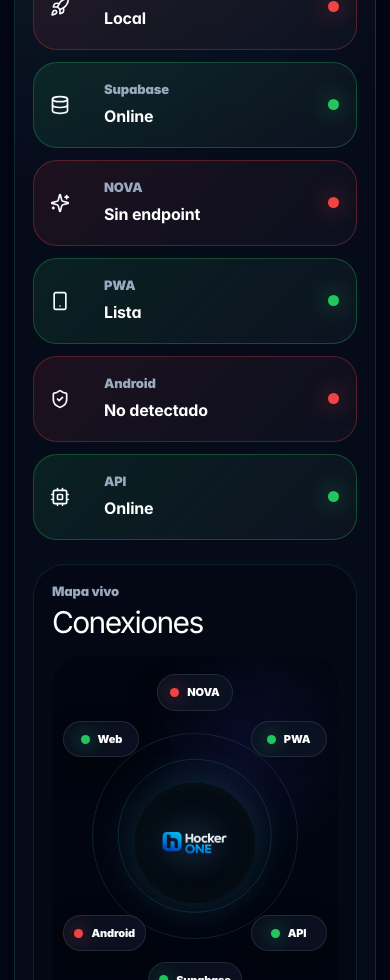
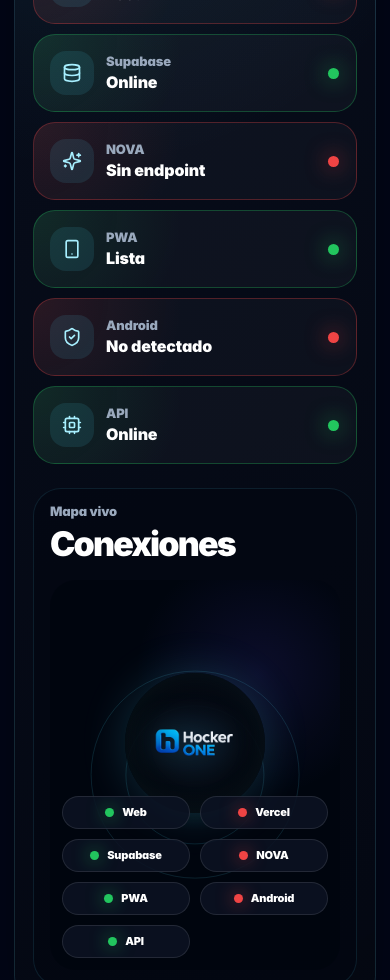
Before and after one commit to HockerAGI/hocker.one, a Next.js app: page / in a window 390 px wide. Shown: the part 1020-2000 px from the top of the page. Built offline with nearby package versions, Linux system fonts and the light colour scheme; no server answers; the database is empty.

Commit message:
fix: stabilize real status UI and remove mobile visual glitch

```diff
--- a/src/app/globals.css
+++ b/src/app/globals.css
@@ -2973,3 +2973,365 @@ body {
 }
 
 /* === HOCKER ONE FINAL REAL UX END === */
+
+/* === HOCKER ONE STATUS GLITCH FIX START === */
+
+/* Apaga cualquier capa vieja que provocaba scanlines, ruido o duplicación visual */
+body::before,
+body::after,
+.hkr3-hero-scan,
+.hkr3-glitch,
+.hkr3-noise,
+.hkr3-matrix,
+.hkr3-crt,
+.hkr3-hero-grid,
+.hko-status-suite::before,
+.hko-status-suite::after,
+.hko-status-grid::before,
+.hko-status-grid::after,
+.hko-status-card::before,
+.hko-status-card::after,
+[class*="glitch"],
+[class*="matrix"],
+[class*="crt-noise"],
+[class*="scanline"] {
+  display: none !important;
+  content: none !important;
+  opacity: 0 !important;
+  animation: none !important;
+  transform: none !important;
+  mix-blend-mode: normal !important;
+  filter: none !important;
+  pointer-events: none !important;
+}
+
+/* Neutraliza el sistema de estado viejo sin romper rutas antiguas */
+.hko-status-suite,
+.hko-status-grid,
+.hko-status-card,
+.hko-map-card,
+.hko-orbit-map,
+.hko-map-node {
+  text-shadow: none !important;
+  mix-blend-mode: normal !important;
+  filter: none !important;
+  backdrop-filter: none !important;
+}
+
+/* Sistema nuevo estable */
+.hko-safe-status {
+  position: relative;
+  isolation: isolate;
+  overflow: hidden;
+  margin-top: 26px;
+  border: 1px solid rgba(111, 224, 255, 0.14);
+  border-radius: clamp(28px, 4vw, 42px);
+  background:
+    radial-gradient(circle at 18% 0%, rgba(85, 220, 255, 0.09), transparent 32%),
+    linear-gradient(145deg, rgba(8, 14, 28, 0.92), rgba(4, 8, 18, 0.96));
+  box-shadow: 0 24px 76px rgba(0, 0, 0, 0.32);
+  padding: clamp(18px, 3vw, 34px);
+  color: #f7fbff;
+}
+
+.hko-safe-status *,
+.hko-safe-status *::before,
+.hko-safe-status *::after {
+  box-sizing: border-box;
+  text-shadow: none !important;
+  mix-blend-mode: normal !important;
+}
+
+.hko-safe-status-head {
+  display: flex;
+  align-items: center;
+  justify-content: space-between;
+  gap: 16px;
+}
+
+.hko-safe-status-head span,
+.hko-safe-map-copy span,
+.hko-safe-status-card span {
+  display: block;
+  color: #9aa9bd;
+  font-size: 13px;
+  font-weight: 900;
+  line-height: 1.1;
+}
+
+.hko-safe-status-head strong,
+.hko-safe-map-copy strong {
+  display: block;
+  margin-top: 8px;
+  color: #ffffff;
+  font-size: clamp(30px, 4vw, 44px);
+  font-weight: 950;
+  letter-spacing: -0.055em;
+  line-height: 1;
+}
+
+.hko-safe-status-head > i {
+  width: 18px;
+  height: 18px;
+  flex: 0 0 auto;
+  border-radius: 999px;
+}
+
+.hko-safe-status-head > i.is-active {
+  background: #22c55e;
+  box-shadow: 0 0 34px rgba(34, 197, 94, 0.82);
+}
+
+.hko-safe-status-head > i.is-inactive {
+  background: #ef4444;
+  box-shadow: 0 0 34px rgba(239, 68, 68, 0.82);
+}
+
+.hko-safe-status-grid {
+  display: grid;
+  grid-template-columns: repeat(4, minmax(0, 1fr));
+  gap: 12px;
+  margin-top: 22px;
+}
+
+.hko-safe-status-card {
+  display: grid;
+  grid-template-columns: 44px minmax(0, 1fr) 12px;
+  align-items: center;
+  gap: 12px;
+  min-height: 86px;
+  border: 1px solid rgba(140, 180, 255, 0.10);
+  border-radius: 24px;
+  background: rgba(255, 255, 255, 0.035);
+  padding: 16px;
+  overflow: hidden;
+}
+
+.hko-safe-status-icon {
+  width: 44px;
+  height: 44px;
+  display: grid;
+  place-items: center;
+  border-radius: 16px;
+  color: #a7efff;
+  background: rgba(85, 220, 255, 0.10);
+}
+
+.hko-safe-status-card strong {
+  display: block;
+  margin-top: 4px;
+  color: #ffffff;
+  font-size: 16px;
+  font-weight: 950;
+  line-height: 1.1;
+  white-space: nowrap;
+  overflow: hidden;
+  text-overflow: ellipsis;
+}
+
+.hko-safe-status-card > i {
+  width: 11px;
+  height: 11px;
+  border-radius: 999px;
+}
+
+.hko-safe-status-card.is-active {
+  border-color: rgba(34, 197, 94, 0.30);
+  background:
+    radial-gradient(circle at 0% 0%, rgba(34, 197, 94, 0.13), transparent 45%),
+    rgba(255, 255, 255, 0.035);
+}
+
+.hko-safe-status-card.is-active > i {
+  background: #22c55e;
+  box-shadow: 0 0 22px rgba(34, 197, 94, 0.85);
+}
+
+.hko-safe-status-card.is-inactive {
+  border-color: rgba(239, 68, 68, 0.30);
+  background:
+    radial-gradient(circle at 0% 0%, rgba(239, 68, 68, 0.12), transparent 45%),
+    rgba(255, 255, 255, 0.03);
+}
+
+.hko-safe-status-card.is-inactive > i {
+  background: #ef4444;
+  box-shadow: 0 0 22px rgba(239, 68, 68, 0.80);
+}
+
+.hko-safe-map {
+  margin-top: 24px;
+  border: 1px solid rgba(85, 220, 255, 0.11);
+  border-radius: 32px;
+  background: rgba(2, 7, 17, 0.54);
+  padding: clamp(18px, 3vw, 30px);
+  overflow: hidden;
+}
+
+.hko-safe-map-stage {
+  position: relative;
+  min-height: clamp(320px, 42vw, 500px);
+  margin-top: 18px;
+  border-radius: 30px;
+  overflow: hidden;
+  background:
+    radial-gradient(circle at 50% 50%, rgba(85, 220, 255, 0.14), transparent 23%),
+    radial-gradient(circle at 72% 24%, rgba(97, 76, 255, 0.12), transparent 34%),
+    rgba(1, 5, 14, 0.82);
+}
+
+.hko-safe-map-orbit {
+  position: absolute;
+  left: 50%;
+  top: 50%;
+  aspect-ratio: 1;
+  border: 1px solid rgba(85, 220, 255, 0.13);
+  border-radius: 999px;
+  transform: translate(-50%, -50%);
+}
+
+.hko-safe-map-orbit-a {
+  width: 72%;
+}
+
+.hko-safe-map-orbit-b {
+  width: 48%;
+}
+
+.hko-safe-map-core {
+  position: absolute;
+  left: 50%;
+  top: 46%;
+  width: clamp(118px, 22vw, 188px);
+  aspect-ratio: 1;
+  display: grid;
+  place-items: center;
+  border-radius: 999px;
+  transform: translate(-50%, -50%);
+  background: radial-gradient(circle, rgba(8, 16, 30, 0.96), rgba(0, 0, 0, 0.88));
+  box-shadow:
+    0 0 46px rgba(85, 220, 255, 0.18),
+    inset 0 0 30px rgba(85, 220, 255, 0.08);
+}
+
+.hko-safe-map-core img {
+  width: 68%;
+  height: auto;
+  filter: drop-shadow(0 0 18px rgba(85, 220, 255, 0.34));
+}
+
+.hko-safe-map-list {
+  position: absolute;
+  left: 18px;
+  right: 18px;
+  bottom: 18px;
+  display: grid;
+  grid-template-columns: repeat(4, minmax(0, 1fr));
+  gap: 10px;
+}
+
+.hko-safe-map-chip {
+  min-width: 0;
+  display: inline-flex;
+  align-items: center;
+  justify-content: center;
+  gap: 8px;
+  border: 1px solid rgba(255, 255, 255, 0.10);
+  border-radius: 999px;
+  background: rgba(12, 19, 35, 0.88);
+  padding: 10px 12px;
+  color: #ffffff;
+  font-size: 12px;
+  font-weight: 950;
+  line-height: 1;
+  overflow: hidden;
+  white-space: nowrap;
+}
+
+.hko-safe-map-chip span {
+  width: 9px;
+  height: 9px;
+  flex: 0 0 auto;
+  border-radius: 999px;
+}
+
+.hko-safe-map-chip.is-active span {
+  background: #22c55e;
+  box-shadow: 0 0 18px rgba(34, 197, 94, 0.82);
+}
+
+.hko-safe-map-chip.is-inactive span {
+  background: #ef4444;
+  box-shadow: 0 0 18px rgba(239, 68, 68, 0.82);
+}
+
+@media (max-width: 900px) {
+  .hko-safe-status-grid {
+    grid-template-columns: repeat(2, minmax(0, 1fr));
+  }
+
+  .hko-safe-map-list {
+    grid-template-columns: repeat(3, minmax(0, 1fr));
+  }
+}
+
+@media (max-width: 640px) {
+  .hko-safe-status {
+    margin-top: 18px;
+    padding: 18px;
+    border-radius: 30px;
+  }
+
+  .hko-safe-status-head strong,
+  .hko-safe-map-copy strong {
+    font-size: 34px;
+  }
+
+  .hko-safe-status-grid {
+    grid-template-columns: 1fr;
+    gap: 10px;
+  }
+
+  .hko-safe-status-card {
+    min-height: 76px;
+    border-radius: 22px;
+  }
+
+  .hko-safe-map {
+    border-radius: 28px;
+    padding: 16px;
+  }
+
+  .hko-safe-map-stage {
+    min-height: 390px;
+    border-radius: 26px;
+  }
+
+  .hko-safe-map-core {
+    top: 42%;
+    width: 140px;
+  }
+
+  .hko-safe-map-list {
+    left: 12px;
+    right: 12px;
+    bottom: 12px;
+    grid-template-columns: repeat(2, minmax(0, 1fr));
+  }
+
+  .hko-safe-map-chip {
+    padding: 10px 8px;
+    font-size: 11px;
+  }
+}
+
+@media (prefers-reduced-motion: reduce) {
+  .hko-safe-status *,
+  .hko-safe-status *::before,
+  .hko-safe-status *::after {
+    animation: none !important;
+    transition: none !important;
+  }
+}
+
+/* === HOCKER ONE STATUS GLITCH FIX END === */
--- a/src/components/HockerLiveStatus.tsx
+++ b/src/components/HockerLiveStatus.tsx
@@ -55,14 +55,14 @@ export default function HockerLiveStatus() {
 
     async function loadStatus() {
       try {
-        const res = await fetch("/api/system/status", {
+        const response = await fetch("/api/system/status", {
           cache: "no-store",
           headers: { accept: "application/json" },
         });
 
-        if (!res.ok) throw new Error("status_unavailable");
+        if (!response.ok) throw new Error("status_unavailable");
 
-        const data = (await res.json()) as StatusResponse;
+        const data = (await response.json()) as StatusResponse;
 
         const next = ORDER.map((key) => ({
           key,
@@ -103,61 +103,65 @@ export default function HockerLiveStatus() {
   const allActive = ready && activeCount === items.length;
 
   return (
-    <section className="hko-status-suite" aria-label="Estado real de Hocker ONE">
-      <div className="hko-status-head">
+    <section className="hko-safe-status" aria-label="Estado real de Hocker ONE">
+      <header className="hko-safe-status-head">
         <div>
-          <p>Estado real</p>
+          <span>Estado real</span>
           <strong>{ready ? `${activeCount}/${items.length} activos` : "Verificando..."}</strong>
         </div>
-        <span className={allActive ? "is-active" : "is-inactive"} />
-      </div>
 
-      <div className="hko-status-grid">
+        <i className={allActive ? "is-active" : "is-inactive"} aria-hidden="true" />
+      </header>
+
+      <div className="hko-safe-status-grid">
         {items.map((item) => {
           const Icon = ICONS[item.key as keyof typeof ICONS] || Activity;
 
           return (
             <article
               key={item.key}
-              className={`hko-status-card ${item.active ? "is-active" : "is-inactive"}`}
+              className={`hko-safe-status-card ${item.active ? "is-active" : "is-inactive"}`}
             >
+              <div className="hko-safe-status-icon">
                 <Icon size={20} />
-              <div>
-                <p>{item.label}</p>
+              </div>
+
+              <div className="hko-safe-status-copy">
+                <span>{item.label}</span>
                 <strong>{item.detail}</strong>
               </div>
-              <span />
+
+              <i aria-hidden="true" />
             </article>
           );
         })}
       </div>
 
-      <div className="hko-map-card">
-        <div className="hko-section-title">
-          <p>Mapa vivo</p>
-          <h2>Conexiones</h2>
+      <div className="hko-safe-map">
+        <div className="hko-safe-map-copy">
+          <span>Mapa vivo</span>
+          <strong>Conexiones</strong>
         </div>
 
-        <div className="hko-orbit-map">
-          <div className="hko-orbit hko-orbit-a" />
-          <div className="hko-orbit hko-orbit-b" />
-          <div className="hko-orbit hko-orbit-c" />
+        <div className="hko-safe-map-stage">
+          <div className="hko-safe-map-orbit hko-safe-map-orbit-a" />
+          <div className="hko-safe-map-orbit hko-safe-map-orbit-b" />
 
-          <div className="hko-map-center">
+          <div className="hko-safe-map-core">
             <img src="/brand/hocker-one-logo.png" alt="Hocker ONE" />
           </div>
 
+          <div className="hko-safe-map-list">
             {items.map((item) => (
               <div
-              key={`map-${item.key}`}
-              className={`hko-map-node hko-map-node-${item.key} ${
-                item.active ? "is-active" : "is-inactive"
-              }`}
+                key={`chip-${item.key}`}
+                className={`hko-safe-map-chip ${item.active ? "is-active" : "is-inactive"}`}
               >
                 <span />
-              <strong>{item.label}</strong>
+                {item.label}
               </div>
             ))}
+          </div>
         </div>
       </div>
     </section>
```
Also changed, not shown: 3 other files (tests, documents, lock files or other folders). Lines whose indentation alone changed are shown as unchanged.
